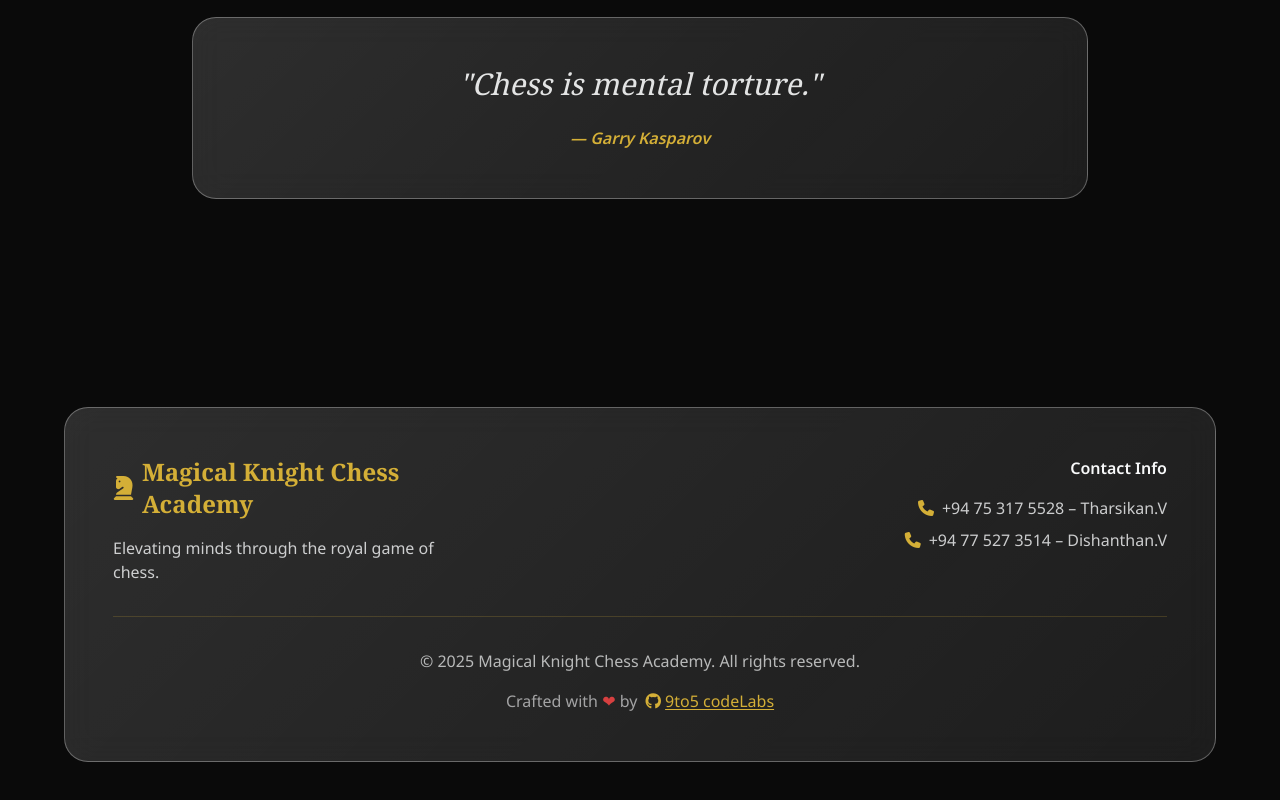
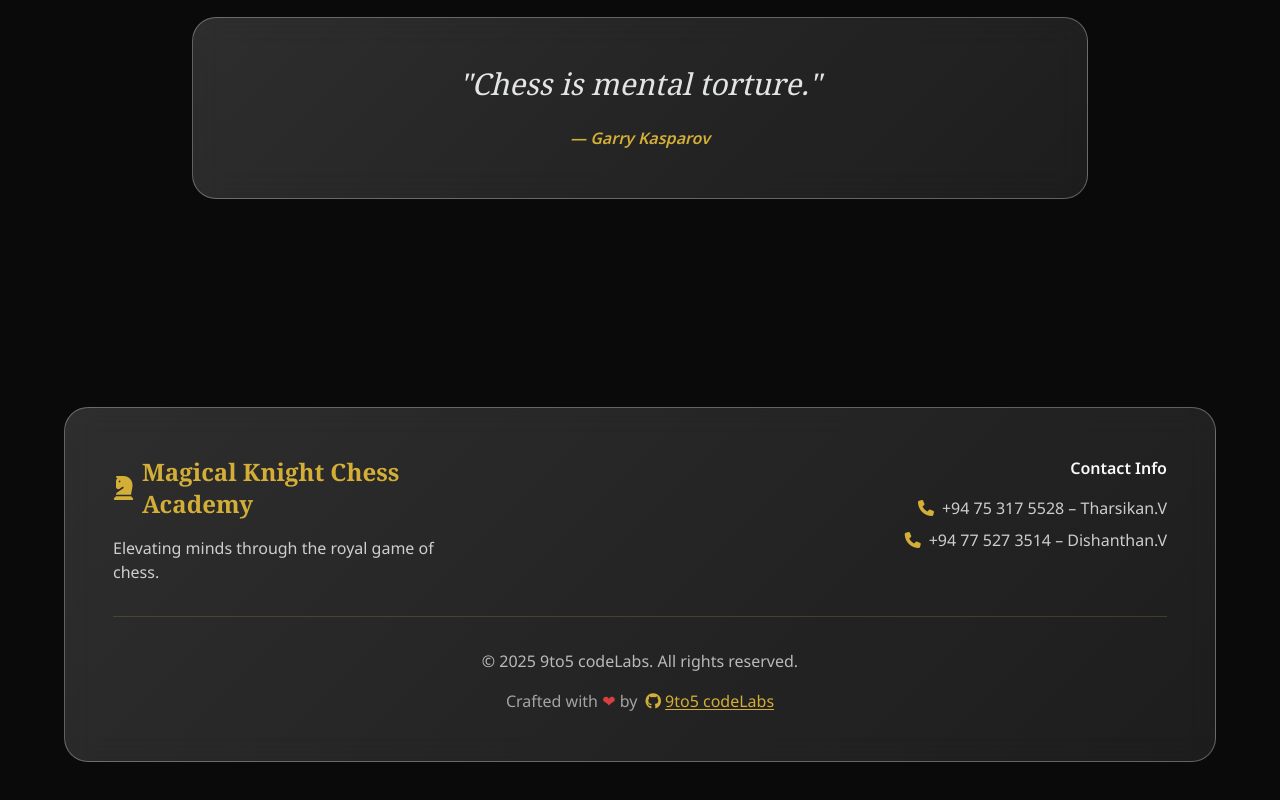
Before and after one commit to thuve-codes/mkca-countdown, a plain HTML site: page index.html in a window 1280 px wide. Shown: the part 3319-4119 px from the top of the page. Drawn offline with nearby package versions, Linux system fonts and the light colour scheme.

Commit message:
Add my company name

```diff
--- a/index.html
+++ b/index.html
@@ -561,7 +561,7 @@
           <!-- Bottom Section -->
           <div class="border-t border-chess-accent/20 pt-8 text-center">
             <p class="text-chess-light/70 mb-4">
-              © 2025 Magical Knight Chess Academy. All rights reserved.
+              © 2025 9to5 codeLabs. All rights reserved.
             </p>
             <p class="text-chess-light/60">
               Crafted with <span class="text-red-500 animate-pulse">❤</span> by
```
